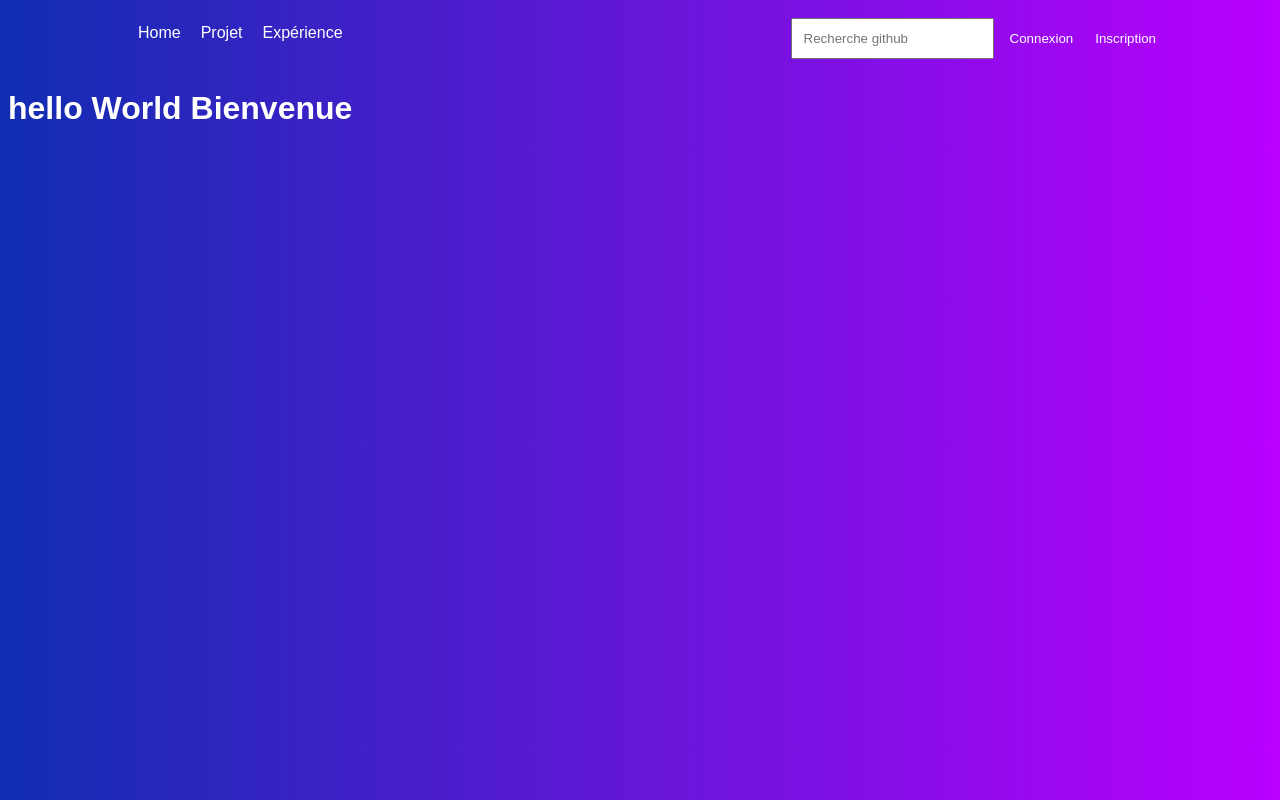
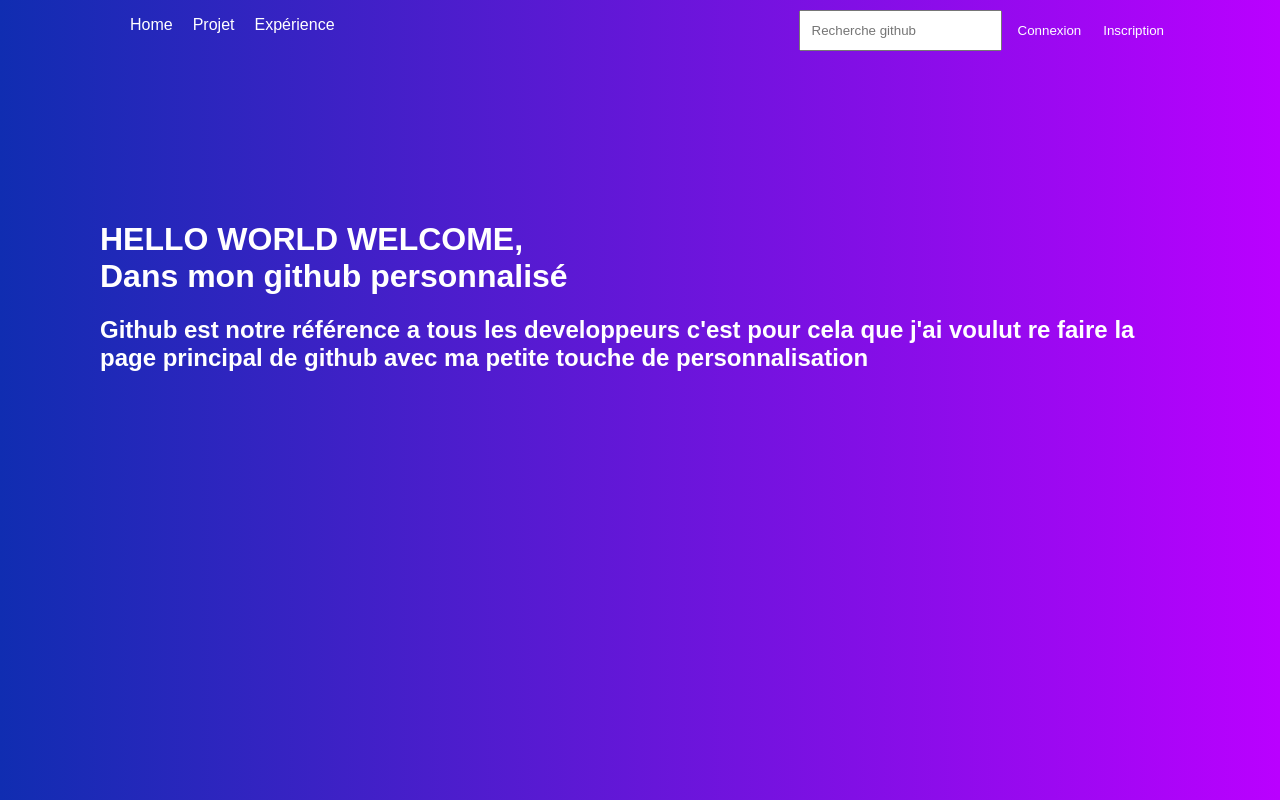
Before and after one commit to Deflandrenassim/Clone-github, a Vue app: page / in a window 1280 px wide. Built offline with nearby package versions, Linux system fonts and the light colour scheme.

Commit message:
add css component css

```diff
--- a/src/App.vue
+++ b/src/App.vue
@@ -23,5 +23,6 @@
   color: white;
   background: rgb(16,45,177);
   background: linear-gradient(90deg, rgba(16,45,177,1) 0%, rgba(186,0,255,1) 100%);
+  margin: 0 100px;
 }
 </style>
--- a/src/components/Header.vue
+++ b/src/components/Header.vue
@@ -37,7 +37,7 @@
 .container {
   display: flex;
   justify-content: space-between;
-  margin: 0 100px;
+
 
 }
 .center {
--- a/src/components/World.vue
+++ b/src/components/World.vue
@@ -1,6 +1,10 @@
 <template>
   <div class="container">
-    <h1> {{ hello }} </h1>
+    <h1> {{ hello }} <br> {{ perso }}</h1>
+    <h2> Github est notre référence a tous les developpeurs c'est pour cela que j'ai voulut re faire la page
+      principal de github avec ma petite touche de personnalisation
+    </h2>
+
   </div>
 </template>
 
@@ -9,7 +13,8 @@
   name: "World",
   data() {
     return {
-      hello: 'hello World Bienvenue'
+      hello: 'HELLO WORLD WELCOME, ',
+      perso: 'Dans mon github personnalisé '
     };
 
   },
@@ -17,8 +22,12 @@
 </script>
 
 <style scoped>
-
-
+.container{
+  margin-top: 10rem;
+}
+h1 hello{
+  text-align: center;
+}
 
 
 </style>
```
